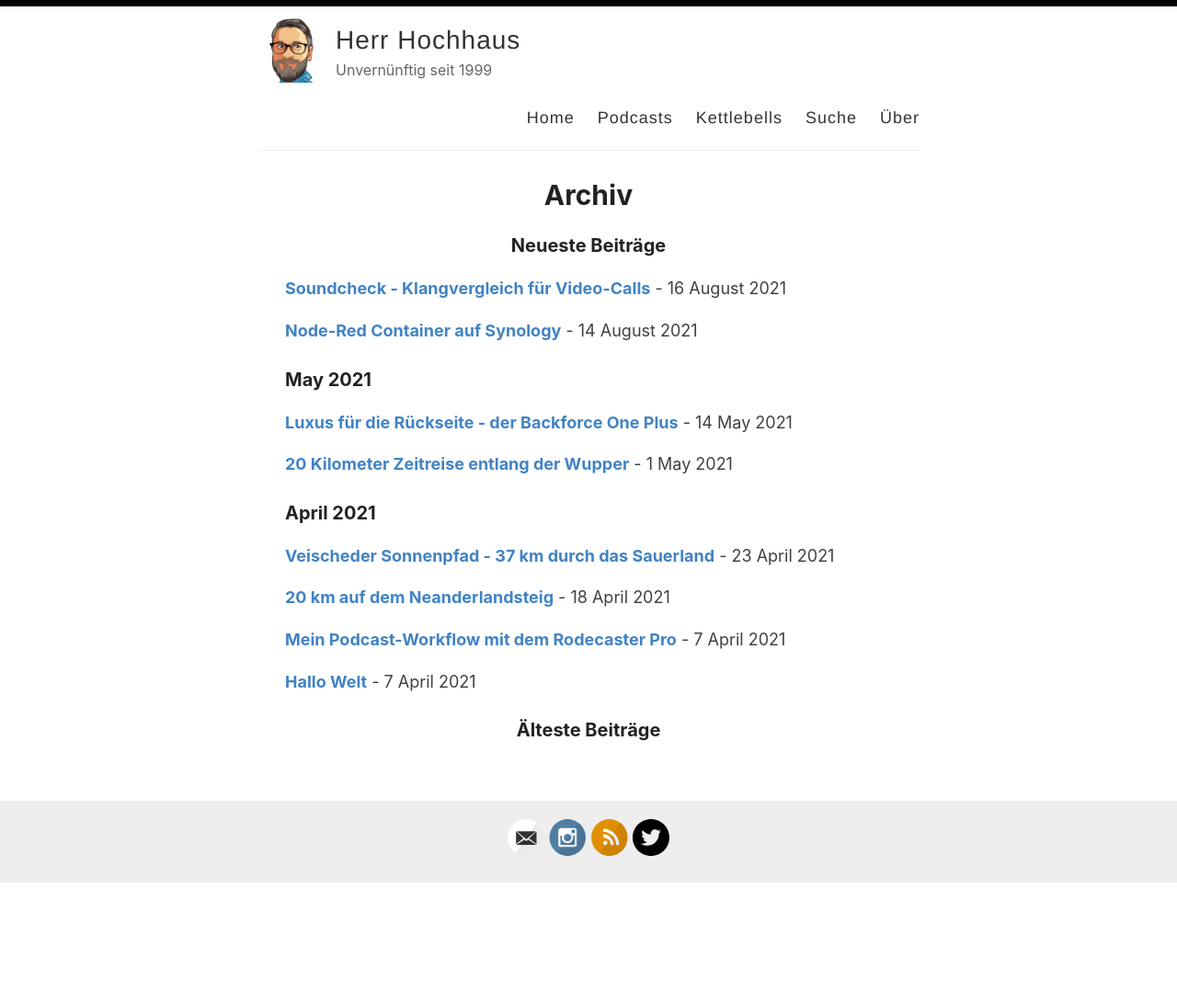
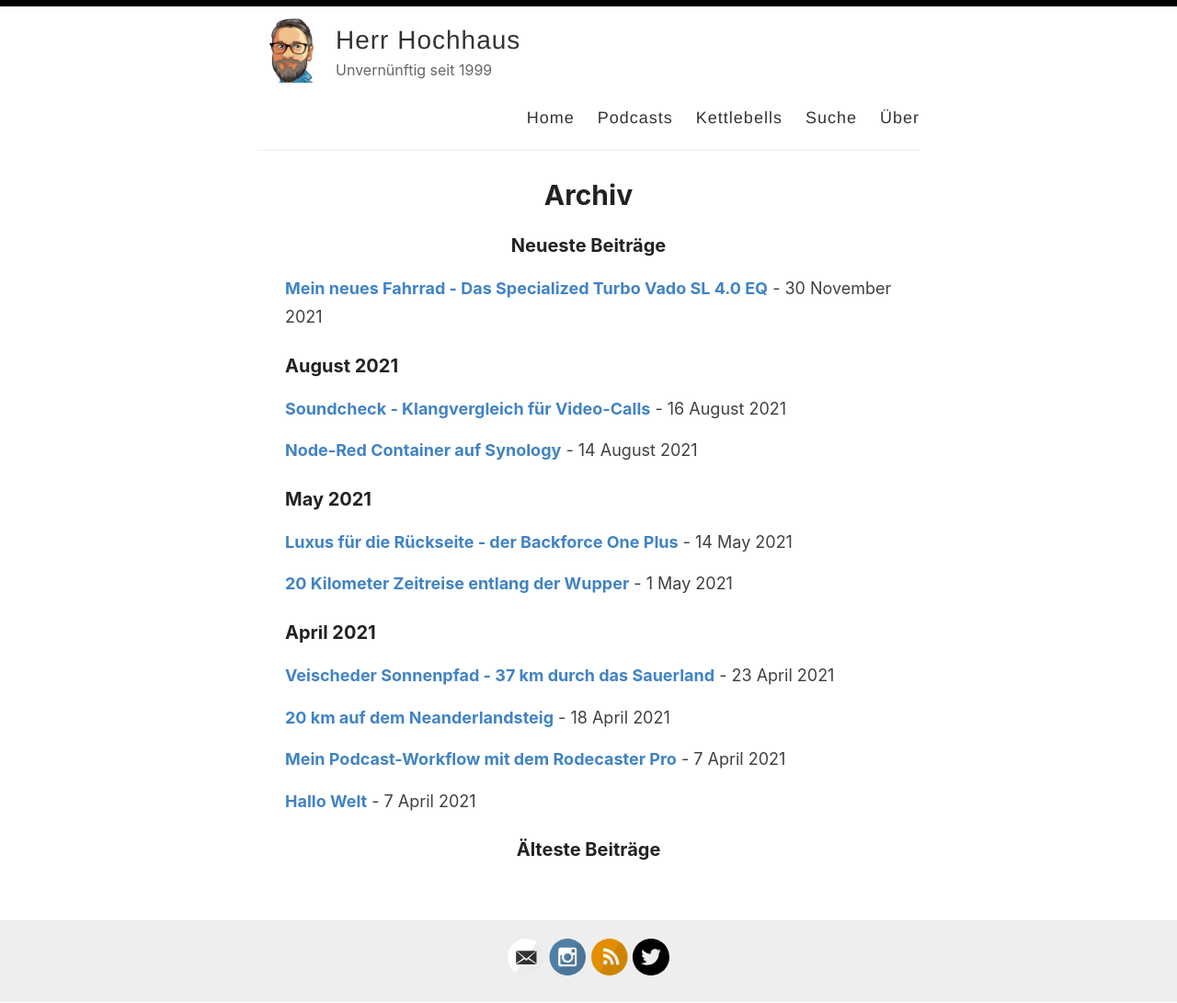
Before and after one commit to herrhochhaus/herrhochhaus.github.io, a Jekyll site: the page built from _pages/archive.md, in a window 1280 px wide. Shown: the whole page at 92% size. Built offline with Jekyll 4.4.1, drawn with Linux system fonts in a browser that asks for light colours; before the commit the page ends 961 px from its top, so only the background shows below that; some of the changed lines change nothing that is shown.

Commit message:
bike post

```diff
--- a/_config.yml
+++ b/_config.yml
@@ -38,7 +38,7 @@ footer-links:
 
 # Enter your Disqus shortname (not your username) to enable commenting on posts
 # You can find your shortname on the Settings page of your Disqus account
-disqus:
+disqus: herrhochhaus
 
 # Enter your Google Analytics web tracking code (e.g. UA-2110908-2) to activate tracking
 google_analytics:
--- /dev/null
+++ b/_posts/2021-11-30-Specialized-Vado-4.0.md
@@ -0,0 +1,24 @@
+---
+layout: post
+title:  Mein neues Fahrrad - Das Specialized Turbo Vado SL 4.0 EQ
+categories: [bike]
+excerpt: Nach vielen Jahren habe ich mir ein neues Fahrrad zugelegt, das das alte Gudereit C-90 ablöst. Obwohl es ein E-Bike oder Pedelec ist, wiegt es nur 17kg und fährt sich ausgesprochen sportlich.
+---
+
+Zum Jahreswechsel trifft man immer gute Vorsätze. Meiner für 2022 ist, wieder mehr Fahrrad zu fahren, weshalb ich nach vielen Jahren als Fußgänger wieder ein neues Rad brauchte. Im 21. Jahrhundert sollte es natürlich auch elektrischen Turboboost haben, allerdings hatte ich noch nie auf einem Pedelec oder E-Bike gesessen. Zeit für eine Testfahrt.
+
+Mir scheint, dass insbesondere in der IT jede Menge Fahrrad-Afficionados existieren, daher war es leichter als ich dachte, Hinweise für ein brauchbares Fahrrad, was sich auch fürs Pendeln (die einfache Strecke ist zwischen 18 und 20km) zu bekommen. Neben fünf Rädern in der heimischen Garage brachte der Kollege eines Tages ein Vado SL (wie Super-Leicht - für Pedelec-Verhältnisse) mit zur Arbeit und bot mir eine Testfahrt an. Nach einer beschwingten Runde bei bestem Herbstwetter (wirklich, sehr sonnig, ideal zum Radfahren) stand meine Entscheidung fest: Ein [Specialized Turbo Vado SL 4.0 EQ](https://www.specialized.com/de/de/shop/bikes/active-bikes/turbo-vado/c/eturbovado) musste her.
+
+Nach vielen Recherchen im Netz und Vergleichen mit Rädern von [Geero](https://www.geero.de), [Coboc](https://www.coboc.biz/e-bikes/) und vielen anderen tollen Marken waren die Gründe für meine Entscheidung überschaubar:
+
+- Kein abgespecktes Mofa, sondern ein Fahrrad mit Turbo
+- Straßentauglich fürs Pendeln, aber dabei leicht genug, um in den Keller getragen zu werden
+- Einigermaßen bezahlbar
+
+{% include lightbox.html src="vadosl4.0eq.jpg" data="group" title="Mein Specialized Turbo Vado SL 4.0 EQ" %}{: style="float: right; margin-right: 1em; max-width: 250px;"}
+
+Das Vado SL erfüllt all diese Anforderungen und - da ich im November außerhalb der Saison kaufe - online sofort verfügbar zum besten Preis. Sonntag Abend bestellt, Dienstag um 11 Uhr zusammengebaut im Wohnzimmer. Ab hier beginnen dann also meine Abenteuer als Radfahrer.
+
+Die ersten Probefahrten haben trotz Winterwetter jede Menge Spaß gemacht. Egal ob flott durch die Stadt zum Zahnarzttermin oder runter bis zur Ruhr und wieder zurück über die [Springorum-Trasse](https://www.rvr.ruhr/themen/tourismus-freizeit/startseite-radwege/springorum-trasse/), für mich ist die Unterstützung perfekt. Eine erstaunliche Erkenntnis war, wie langsam 25km/h (bis dorthin unterstützen Pedelecs) sind und wie schnell ich auf 28km/h und schneller war. Fährt sich fast wie ein normales Rad, bis auf ein leises Surren, was ich allerdings nicht sonderlich bemerke.
+
+Mal sehen, ob sich meine Vorsätze in die Tat umsetzen lassen.
```
Also changed, not shown: images/vadosl4.0eq.jpg (added).
